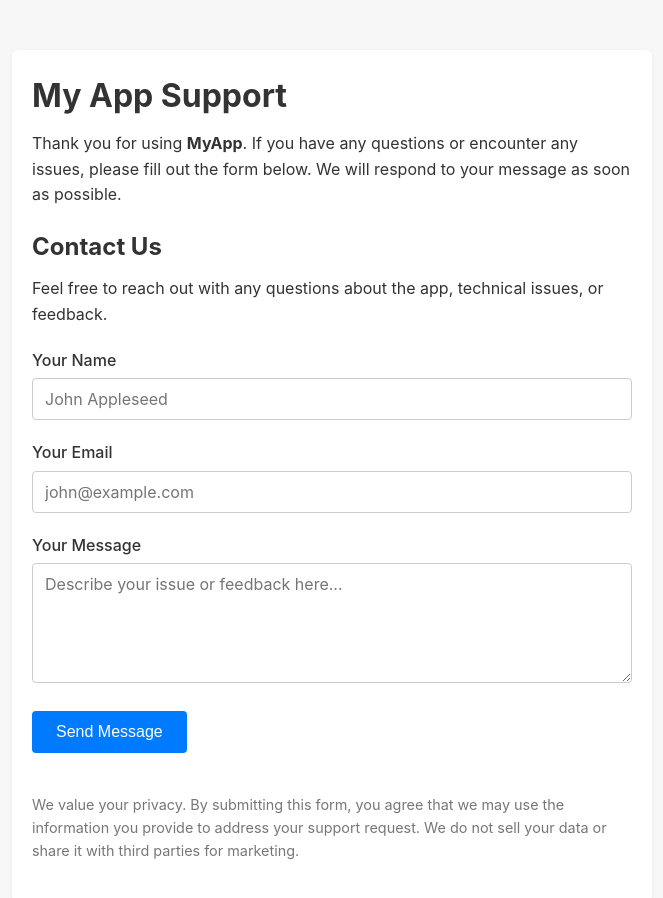
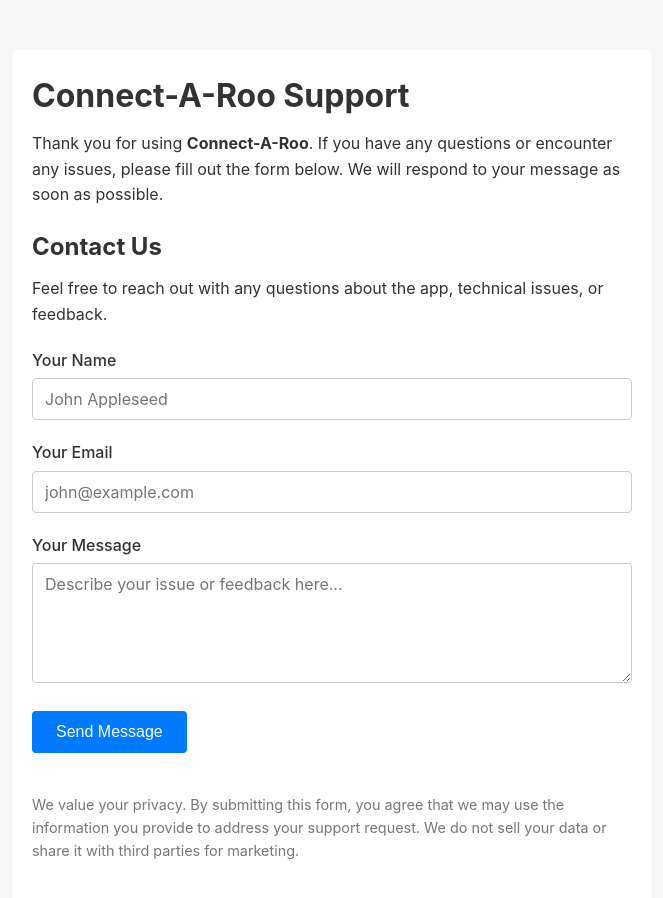
Before and after one commit to Samurai493/connect-a-roo-support, a plain HTML site: page index.html in a window 1280 px wide. Shown: the whole page, without its empty margins (308-971 px from the left). Drawn offline with Linux system fonts and the light colour scheme.

Commit message:
Update index.html for Connect-A-Roo

```diff
--- a/index.html
+++ b/index.html
@@ -3,7 +3,7 @@
 <head>
   <meta charset="UTF-8" />
   <meta name="viewport" content="width=device-width, initial-scale=1.0"/>
-  <title>My App Support</title>
+  <title>Connect-A-Roo Support</title>
   <style>
     /* ========== BASIC RESET & CONTAINER STYLING ========== */
     * {
@@ -84,9 +84,9 @@
 </head>
 <body>
   <div class="container">
-    <h1>My App Support</h1>
+    <h1>Connect-A-Roo Support</h1>
     <p>
-      Thank you for using <strong>MyApp</strong>. If you have any questions or encounter any issues, please fill out the form below.
+      Thank you for using <strong>Connect-A-Roo</strong>. If you have any questions or encounter any issues, please fill out the form below.
       We will respond to your message as soon as possible.
     </p>
 
```
